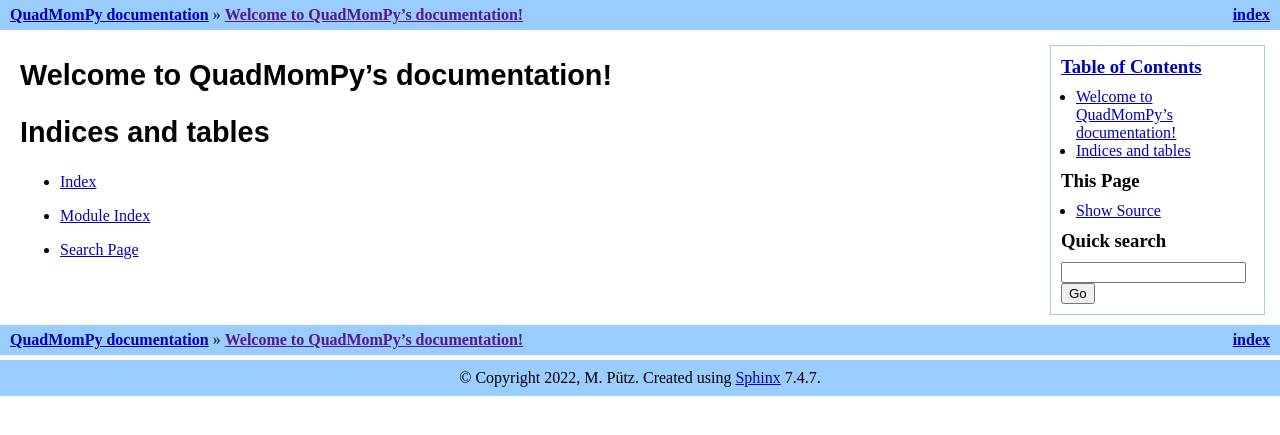
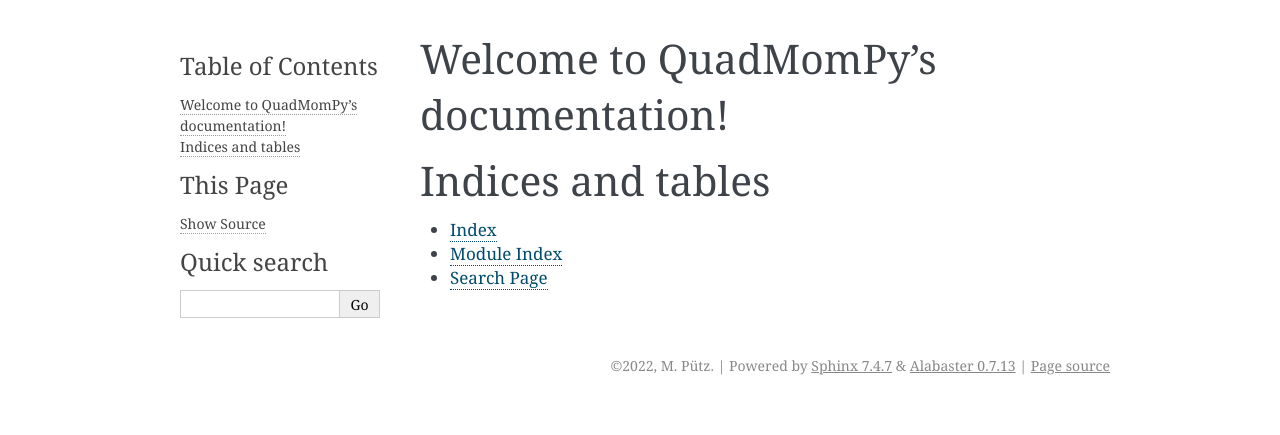
Before and after one commit to puetzmi/QuadMomPy, a Sphinx documentation site: the page built from docs/index.rst, in a window 1280 px wide. Shown: the top 435 px of the page. Built offline with Sphinx 7.4.7, drawn with Linux system fonts in a browser that asks for light colours; pages that are not in the unit, such as notebooks, are missing from menus.

Commit message:
Changed default sphinx theme

```diff
--- a/docs/conf.py
+++ b/docs/conf.py
@@ -82,7 +82,7 @@
 # The theme to use for HTML and HTML Help pages.  See the documentation for
 # a list of builtin themes.
 #
-html_theme = 'traditional'
+html_theme = 'alabaster'
 
 # Theme options are theme-specific and customize the look and feel of a theme
 # further.  For a list of options available for each theme, see the
```
